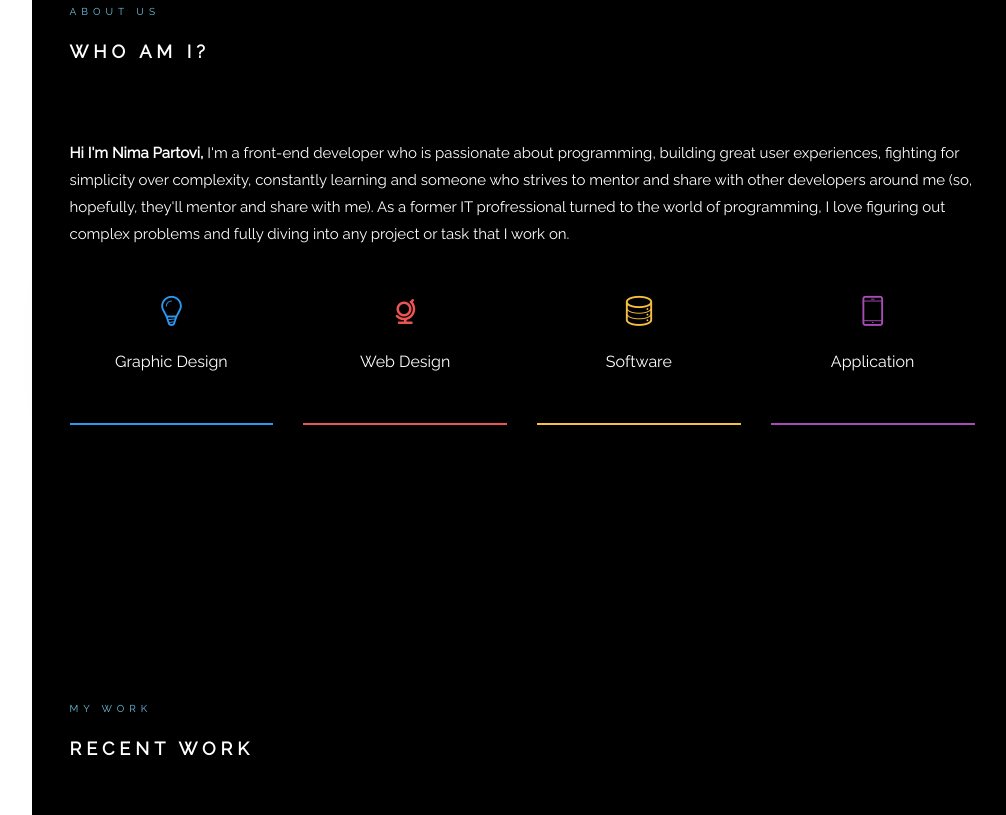
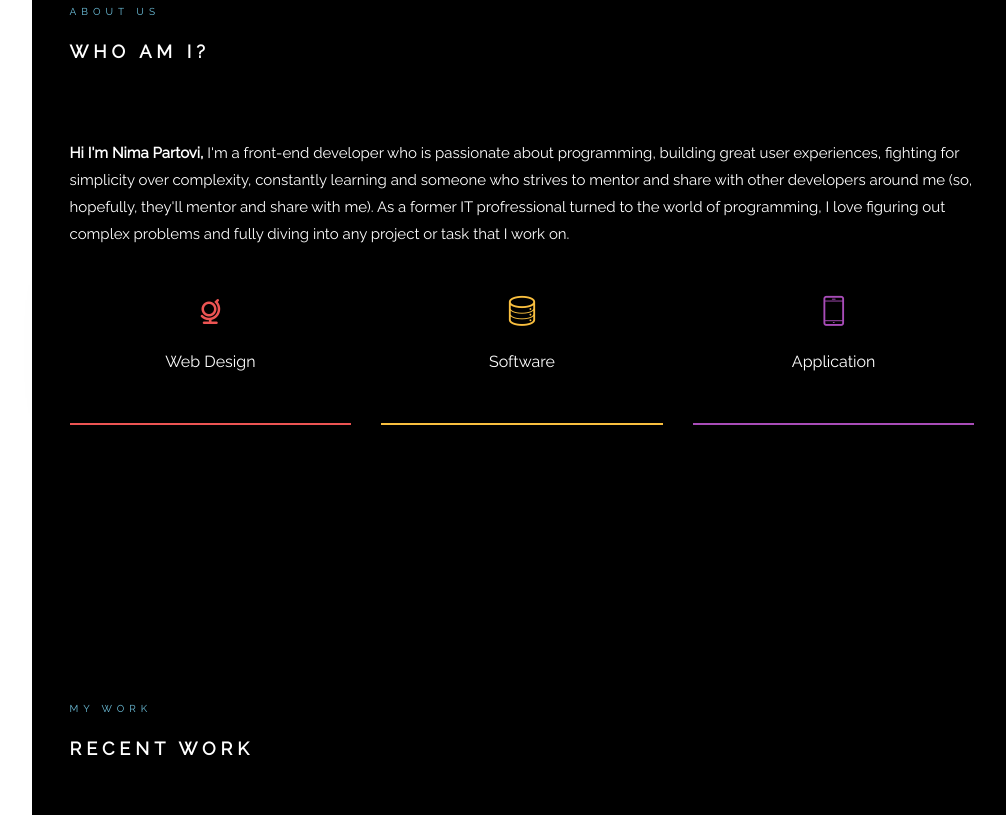
Before and after one commit to npartovi/Portfolio, a plain HTML site: page index.html in a window 1280 px wide. Shown: the part 1007-1822 px from the top of the page, without its empty margins (268-1274 px from the left). Drawn offline with Linux system fonts and the light colour scheme; files whose address does not match are found by name; a web font is replaced by a local one.

Commit message:
more style changes

```diff
--- a/index.html
+++ b/index.html
@@ -111,25 +111,19 @@
 								</div>
 							</div>
 							<div class="row">
-								<div class="col-md-3 animate-box" data-animate-effect="fadeInLeft">
-									<div class="services color-1">
-										<span class="icon2"><i class="icon-bulb"></i></span>
-										<h3>Graphic Design</h3>
-									</div>
-								</div>
-								<div class="col-md-3 animate-box" data-animate-effect="fadeInRight">
+								<div class="col-md-4 animate-box" data-animate-effect="fadeInRight">
 									<div class="services color-2">
 										<span class="icon2"><i class="icon-globe-outline"></i></span>
 										<h3>Web Design</h3>
 									</div>
 								</div>
-								<div class="col-md-3 animate-box" data-animate-effect="fadeInTop">
+								<div class="col-md-4 animate-box" data-animate-effect="fadeInTop">
 									<div class="services color-3">
 										<span class="icon2"><i class="icon-data"></i></span>
 										<h3>Software</h3>
 									</div>
 								</div>
-								<div class="col-md-3 animate-box" data-animate-effect="fadeInBottom">
+								<div class="col-md-4 animate-box" data-animate-effect="fadeInBottom">
 									<div class="services color-4">
 										<span class="icon2"><i class="icon-phone3"></i></span>
 										<h3>Application</h3>
```
